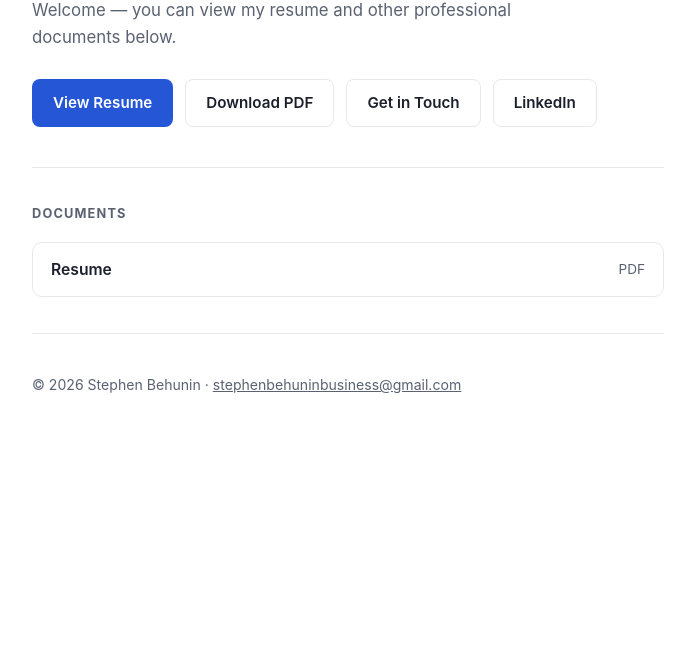
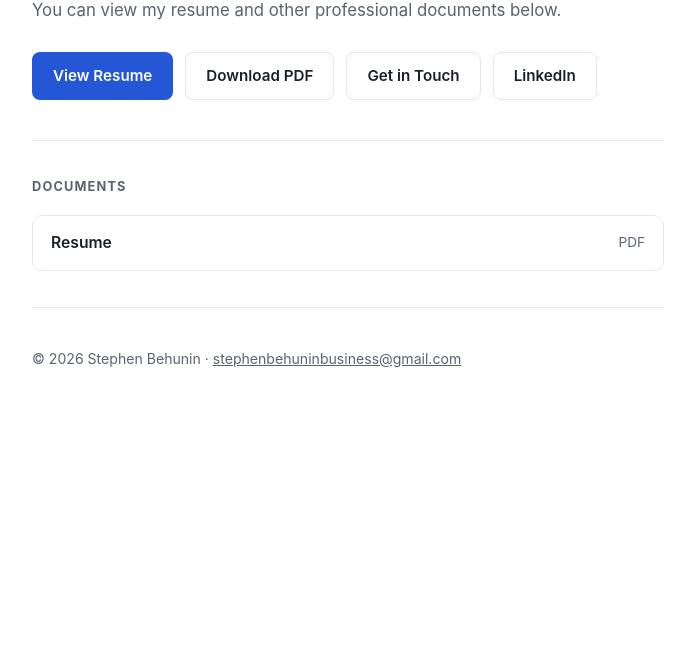
Before and after one commit to stephen-behunin/stephen-behunin.github.io, a plain HTML site: page index.html in a window 1280 px wide. Shown: the part 151-800 px from the top of the page, without its empty margins (292-987 px from the left). Drawn offline with Linux system fonts and the light colour scheme.

Commit message:
Revise personal introduction in index.html
Updated personal introduction and tagline in index.html.

```diff
--- a/index.html
+++ b/index.html
@@ -134,10 +134,8 @@
 
   <header>
     <h1>Stephen Behunin</h1>
-    <!-- EDIT ME: replace the line below with a sentence or two about who you
-         are and what you do, e.g. "Operations professional with 8 years of
-         experience in logistics and team leadership." -->
-    <p class="tagline">Welcome — you can view my resume and other professional documents below.</p>
+    <!-- Data Scientist with 4.5 years of experience delivering reporting systems in healthcare claims auditing, compliance, and pre-audit analytics. Built a Tableau analytics program from the ground up into four BI products supporting a $10M+ ARR platform with 100+ custom reports and a 35%+ buy-through rate. Owned the long-term product strategy and project roadmaps while working autonomously to drive initiatives from concept to delivery. Cultivated lasting client relationships and translated unique customer needs into accurate, trusted and customized reporting. -->
+    <p class="tagline">You can view my resume and other professional documents below.</p>
 
     <div class="actions">
       <a class="btn btn-primary" href="resume.pdf" target="_blank" rel="noopener">View Resume</a>
```
